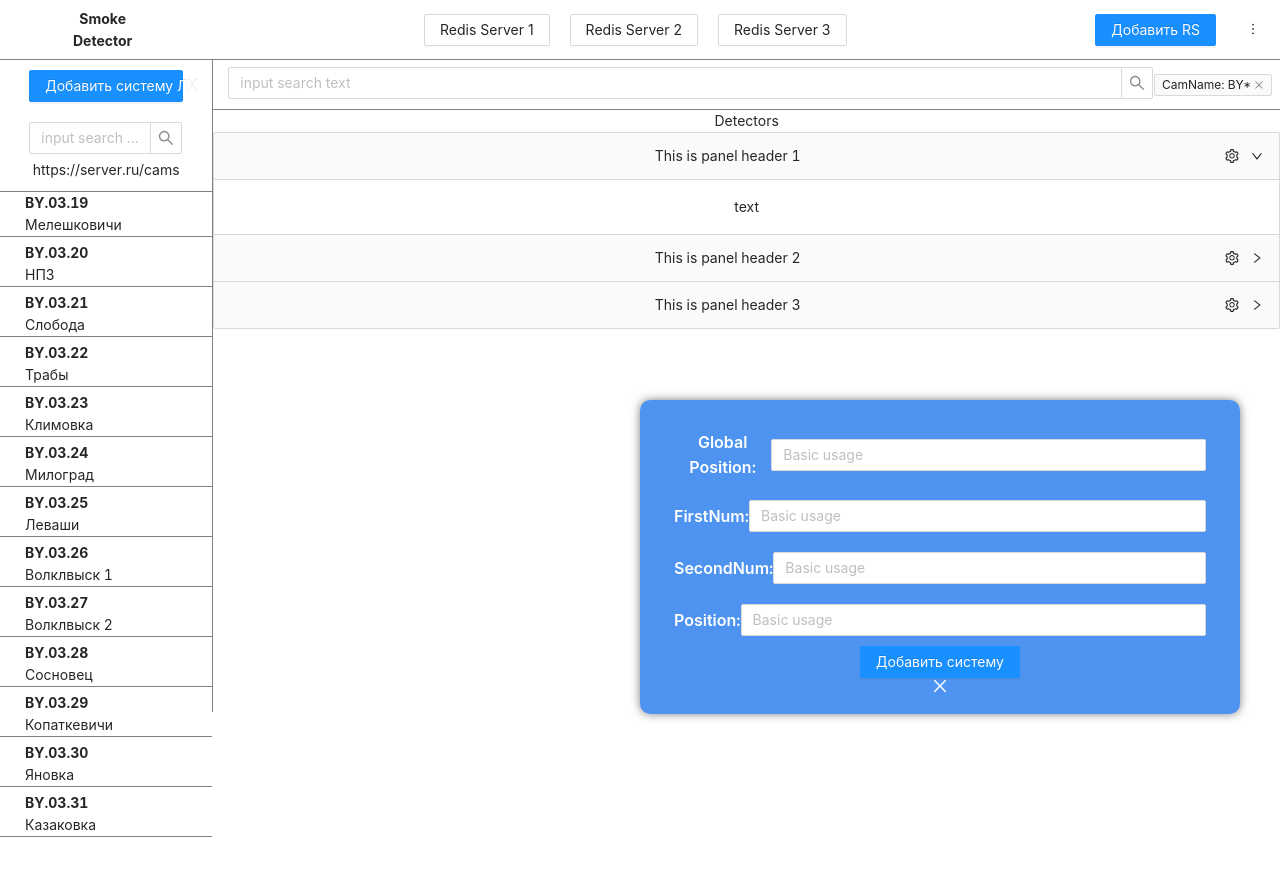
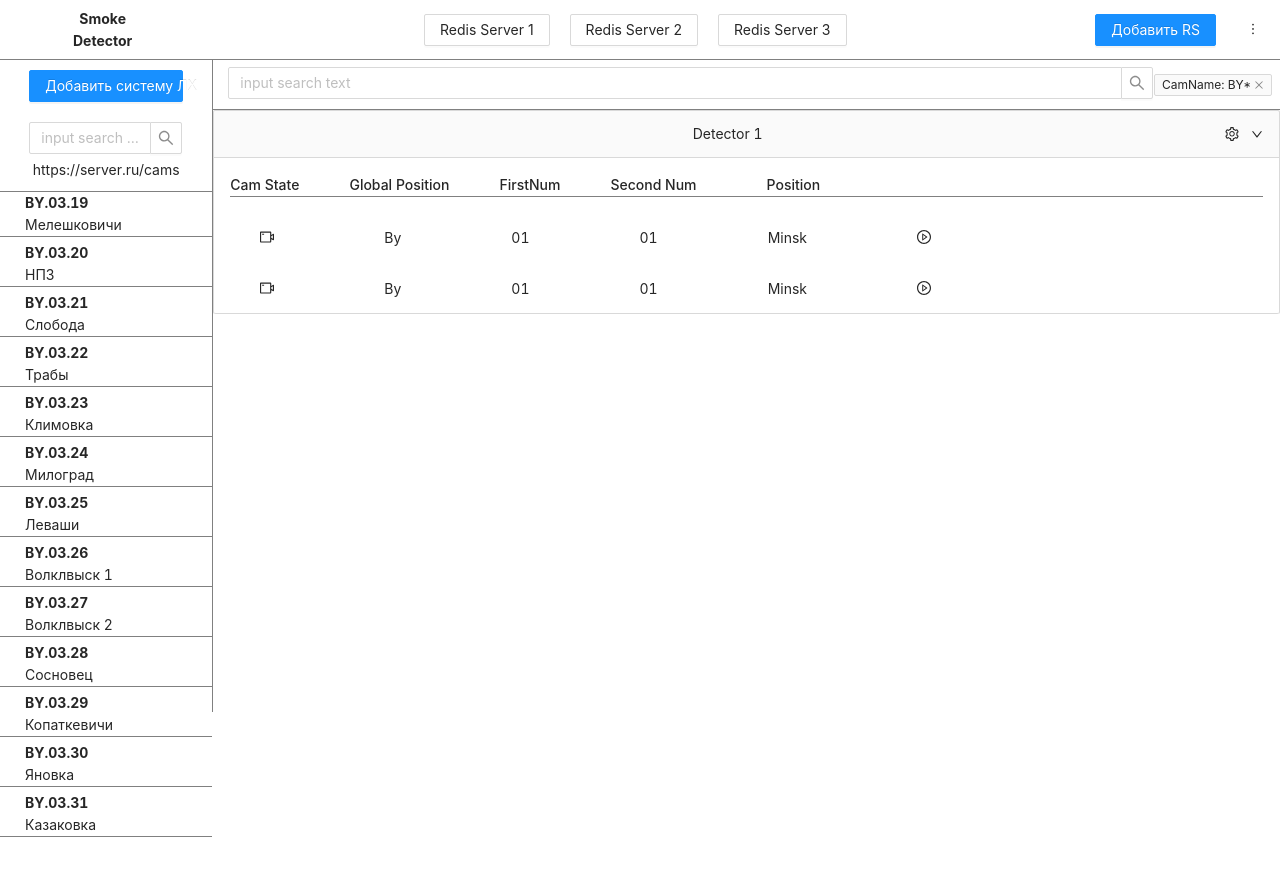
Before and after one commit to SlipFil/smokedetector, a React (Create React App) app: page / in a window 1280 px wide. Shown: the top 876 px of the page. Built offline with nearby package versions, Linux system fonts and the light colour scheme.

Commit message:
add new changes
include table in detector

```diff
--- /dev/null
+++ b/src/components/content/Detectors/Detector/DetectorList/CamInDetector/camInDetector.jsx
@@ -0,0 +1,22 @@
+import React from "react";
+import s from "./camInDetector.module.css";
+import { VideoCameraOutlined, PlayCircleOutlined } from "@ant-design/icons";
+
+const CamInDetector = () => {
+  return (
+    <div className={s.camera}>
+      <div>
+        <VideoCameraOutlined />
+      </div>
+      <div>By</div>
+      <div>01</div>
+      <div>01</div>
+      <div>Minsk</div>
+      <div>
+        <PlayCircleOutlined />
+      </div>
+    </div>
+  );
+};
+
+export default CamInDetector;
--- /dev/null
+++ b/src/components/content/Detectors/Detector/DetectorList/CamInDetector/camInDetector.module.css
@@ -0,0 +1,13 @@
+.camera {
+  display: flex;
+  margin-top: 30px;
+  justify-content: start;
+  text-align: center;
+  margin-left: 30px;
+  height: 1.5em;
+  align-items: center;
+}
+.camera div{
+ margin-right: 110px;
+ margin-top: 0;
+}
--- /dev/null
+++ b/src/components/content/Detectors/Detector/DetectorList/detectorList.jsx
@@ -0,0 +1,33 @@
+import React from "react";
+import s from "./detectorList.module.css";
+
+import CamInDetector from "./CamInDetector/camInDetector";
+
+
+
+
+class DetectorList extends React.Component {
+    render (){
+    return (
+        <div >
+
+                <div className={s.head_of_table}>
+                    <div>Cam State</div>
+                    <div>Global Position</div>
+                    <div>FirstNum</div>
+                    <div>Second Num</div>
+                    <div>Position</div>
+                </div>
+                <div className={s.detectorlist}><CamInDetector />
+                <CamInDetector />
+                <CamInDetector />
+                <CamInDetector />
+                <CamInDetector />
+                <CamInDetector /></div>
+
+
+        </div>
+    )}
+}
+
+export default DetectorList;
--- /dev/null
+++ b/src/components/content/Detectors/Detector/DetectorList/detectorList.module.css
@@ -0,0 +1,22 @@
+.detectorlist{
+    width: 100%;
+    max-height: 100px;
+    overflow-y: scroll;
+}
+.head_of_table {
+
+    display: flex;
+    justify-content: start-between;
+    text-align: center;
+    font-weight: 500;
+    border-bottom: 1px solid gray;
+
+}
+
+.head_of_table div{
+    margin-right: 50px;
+}
+.head_of_table div:last-child {
+    margin-left: 20px;
+
+}
--- a/src/components/content/Detectors/Detector/detector.jsx
+++ b/src/components/content/Detectors/Detector/detector.jsx
@@ -8,6 +8,7 @@ import "antd/dist/antd.css";
 
 import { Collapse } from "antd";
 import { SettingOutlined } from "@ant-design/icons";
+import DetectorList from "./DetectorList/detectorList";
 
 const { Panel } = Collapse;
 
@@ -38,15 +39,10 @@ class Detector extends React.Component {
           onChange={callback}
           expandIconPosition={expandIconPosition}
         >
-          <Panel header="This is panel header 1" key="1" extra={genExtra()}>
-            <div>text</div>
+          <Panel header="Detector 1" key="1" extra={genExtra()}>
+            <div><DetectorList /></div>
           </Panel>
-          <Panel header="This is panel header 2" key="2" extra={genExtra()}>
-            <div>text</div>
-          </Panel>
-          <Panel header="This is panel header 3" key="3" extra={genExtra()}>
-            <div>text</div>
-          </Panel>
+
         </Collapse>
         <br />
       </div>
--- a/src/components/content/Detectors/detectors.jsx
+++ b/src/components/content/Detectors/detectors.jsx
@@ -8,7 +8,6 @@ import Detector from './Detector/detector'
 const Detectors = () => {
     return (
         <div className={s.detectors}>
-            Detectors
             <Detector />
         </div>
     )
--- a/src/components/sider/newSystemForm/newSystemForm.jsx
+++ b/src/components/sider/newSystemForm/newSystemForm.jsx
@@ -45,7 +45,7 @@ const newSystemForm = (props) => {
         Global Position:
         <Input
           onChange={onGPChange}
-          placeholder="Basic usage"
+          placeholder="Enter Global Position"
           value={props.appSider.newGlobalPositionBody}
         />
       </label>
@@ -53,7 +53,7 @@ const newSystemForm = (props) => {
         FirstNum:
         <Input
           onChange={onFNChange}
-          placeholder="Basic usage"
+          placeholder="Enter FirstNum"
           value={props.appSider.newFirstNumBody}
         />
       </label>
@@ -61,7 +61,7 @@ const newSystemForm = (props) => {
         SecondNum:
         <Input
           onChange={onGSNChange}
-          placeholder="Basic usage"
+          placeholder="Enter SecondNum "
           value={props.appSider.newSecondNumBody}
         />
       </label>
@@ -69,7 +69,7 @@ const newSystemForm = (props) => {
         Position:
         <Input
           onChange={onPositionChange}
-          placeholder="Basic usage"
+          placeholder="Enter Position"
           value={props.appSider.newPositionBody}
         />
       </label>
--- a/src/components/sider/newSystemForm/newSystemForm.module.css
+++ b/src/components/sider/newSystemForm/newSystemForm.module.css
@@ -2,15 +2,15 @@
   min-width: 600px;
   position: absolute;
   padding: 20px;
-  left: 50%;
-  top: 50%;
+  left: 30%;
+  top: 30%;
   display: flex;
   align-items: center;
   border-radius: 10px;
   background: rgba(35, 122, 235, 0.808);
   box-shadow: 0 0 10px rgba(0,0,0,0.5);
   flex-direction: column;
-
+  z-index: 100;
 }
 .newSystemForm label {
   width: 95%;
@@ -27,3 +27,6 @@
   background-color: #fff;
   color: #000;
 }
+.newSystemForm  Input{
+  background: #fff;
+}
--- a/src/redux/siderReducer.js
+++ b/src/redux/siderReducer.js
@@ -157,7 +157,7 @@ let initialState = {
     newFirstNumBody: '',
     newSecondNumBody:'',
     newPositionBody:'',
-    newSystemFormVisible: true,
+    newSystemFormVisible: false,
     }
 
 const siderReducer= (state = initialState, action) => {
```
